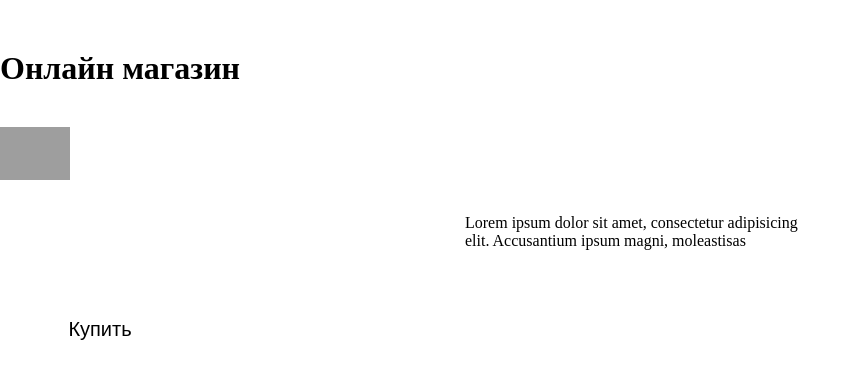
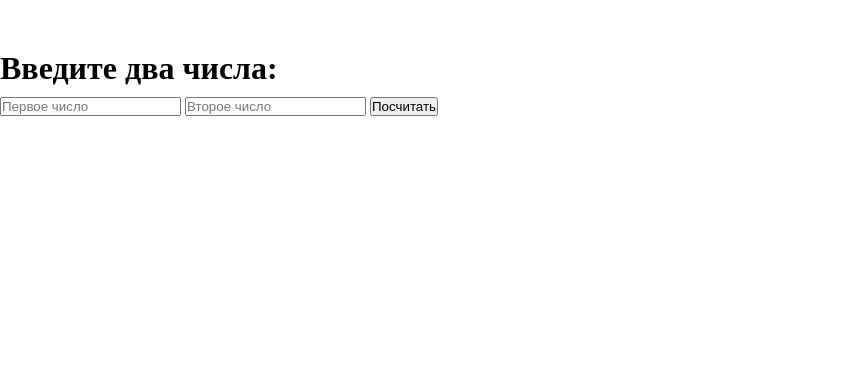
Before and after one commit to Segfaul/segfaul.github.io, a plain HTML site: page index.html in a window 1280 px wide. Shown: the whole page, without its empty margins (0-861 px from the left). Drawn offline with Linux system fonts and the light colour scheme; files that its build step writes are made by us from their sources; grey boxes are pictures that could not be loaded.

Commit message:
Update index.html

```diff
--- a/index.html
+++ b/index.html
@@ -1,20 +1,17 @@
 <!DOCTYPE html>
-<html lang="en">
+<html>
 <head>
-    <meta charset="UTF-8">
-    <meta http-equiv="X-UA-Compatible" content="IE=edge">
-    <meta name="viewport" content="width=device-width, initial-scale=1.0">
-    <link type="text/css" rel="stylesheet" href="css/style.css">
-    <title>Shop</title>
+	<title>My Telegram Bot</title>
+	<meta charset="utf-8">
+	<meta name="viewport" content="width=device-width, initial-scale=1">
+	<link rel="stylesheet" href="style.css">
 </head>
 <body>
-
-    <div class="main">
-        <h1>Онлайн магазин</h1>
-        <img src="https://cdn-icons-png.flaticon.com/512/3595/3595455.png" alt="">
-        <p>Lorem ipsum dolor sit amet, consectetur adipisicing elit. Accusantium ipsum magni, moleastisas</p>
-        <button id="buy">Купить</button>
-    </div>
-    <script src="https://telegram.org/js/telegram-web-app.js"></script>
+	<h1>Введите два числа:</h1>
+	<form action="/" method="POST">
+		<input type="number" name="number1" placeholder="Первое число" required>
+		<input type="number" name="number2" placeholder="Второе число" required>
+		<input type="submit" value="Посчитать">
+	</form>
 </body>
 </html>
```
